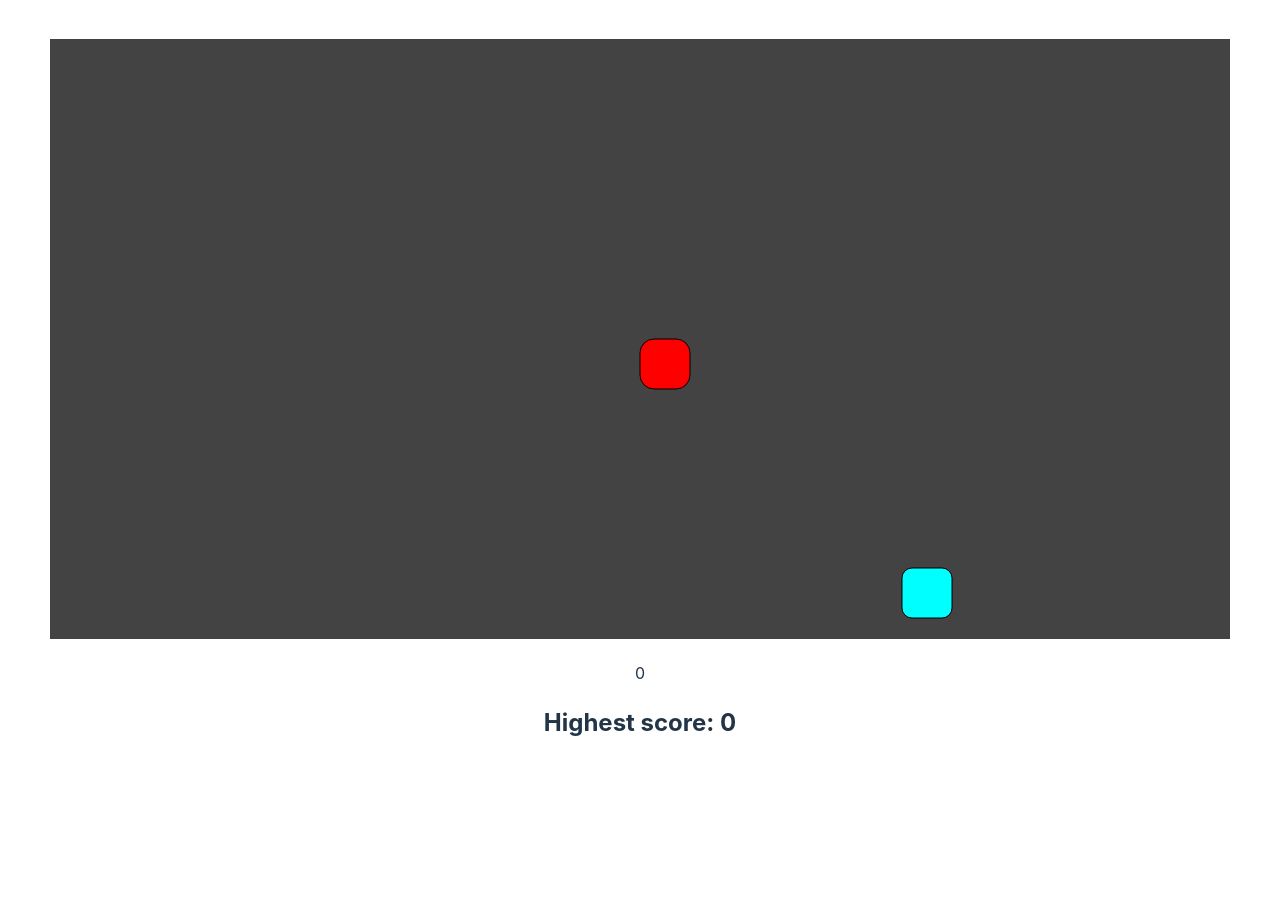
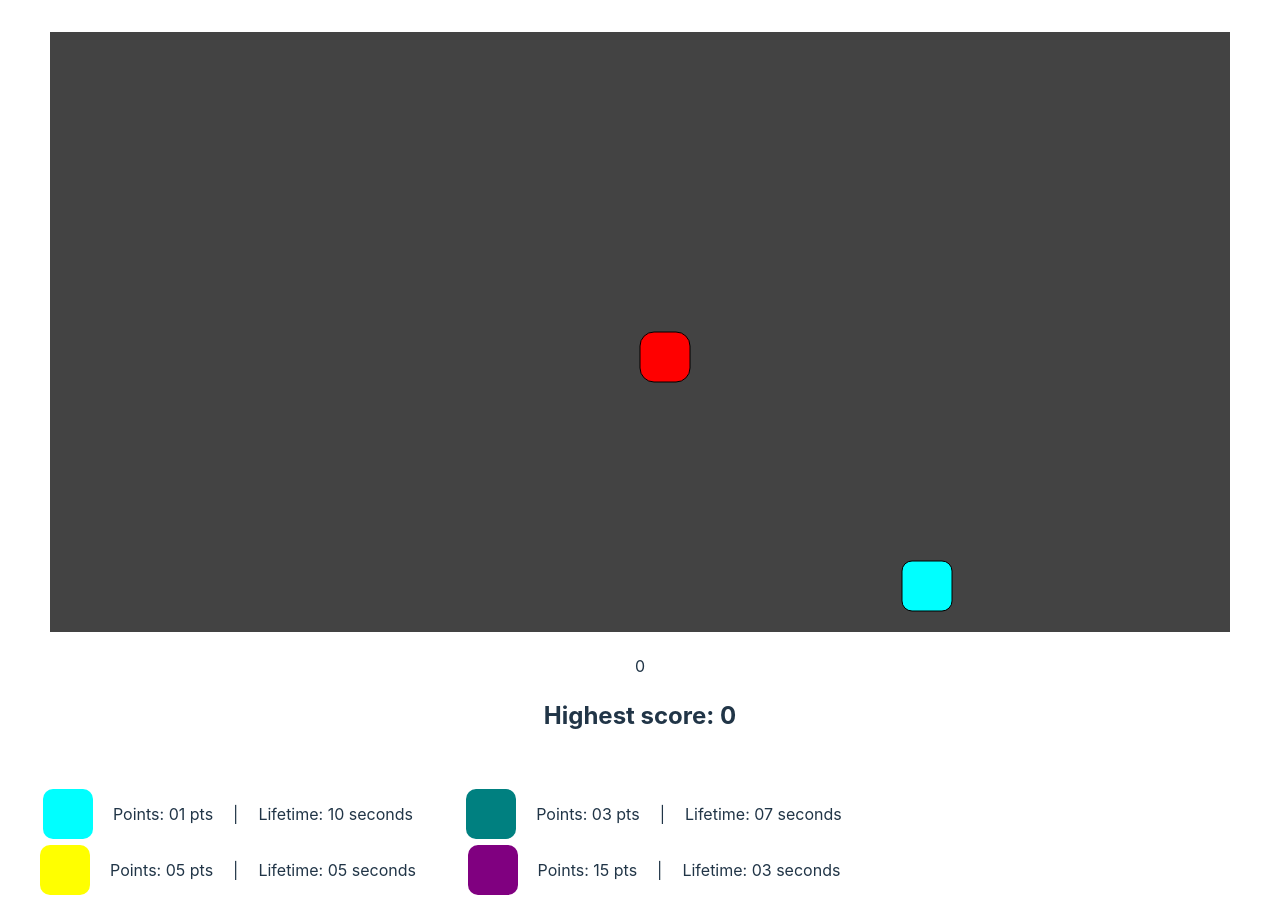
Before and after one commit to abhikatta/snake-go-ssssss, a website built with Vite: page index.html in a window 1280 px wide. Before the commit the page ends 800 px from the top, so only its background shows below. Built offline with nearby package versions, Linux system fonts and the light colour scheme.

Commit message:
feat: score description

```diff
--- a/index.html
+++ b/index.html
@@ -8,6 +8,32 @@
   </head>
   <body>
     <div id="app"></div>
+    <div class="points">
+      <div class="food">
+        <div style="background-color: cyan" class="food-item"></div>
+        <p>Points: 01 pts</p>
+        |
+        <p>Lifetime: 10 seconds</p>
+      </div>
+      <div class="food">
+        <div style="background-color: teal" class="food-item"></div>
+        <p>Points: 03 pts</p>
+        |
+        <p>Lifetime: 07 seconds</p>
+      </div>
+      <div class="food">
+        <div style="background-color: yellow" class="food-item"></div>
+        <p>Points: 05 pts</p>
+        |
+        <p>Lifetime: 05 seconds</p>
+      </div>
+      <div class="food">
+        <div style="background-color: purple" class="food-item"></div>
+        <p>Points: 15 pts</p>
+        |
+        <p>Lifetime: 03 seconds</p>
+      </div>
+    </div>
     <script type="module" src="/src/main.ts"></script>
   </body>
 </html>
--- a/src/style.css
+++ b/src/style.css
@@ -16,6 +16,7 @@
 body {
   margin: 0;
   display: flex;
+  flex-direction: column;
   place-items: center;
   min-width: 320px;
   min-height: 100vh;
@@ -35,6 +36,28 @@ h1 {
   text-align: center;
 }
 
+.points {
+  align-self: flex-start;
+  margin-left: 40px;
+  display: grid;
+  grid-template-columns: repeat(2, 1fr);
+  column-gap: 50px;
+}
+.food {
+  height: auto;
+  display: flex;
+  flex-direction: row;
+  column-gap: 20px;
+  align-items: center;
+  justify-content: center;
+}
+
+.food-item {
+  border-radius: 10px;
+  height: 50px;
+  width: 50px;
+}
+
 @media (prefers-color-scheme: light) {
   :root {
     color: #213547;
```
